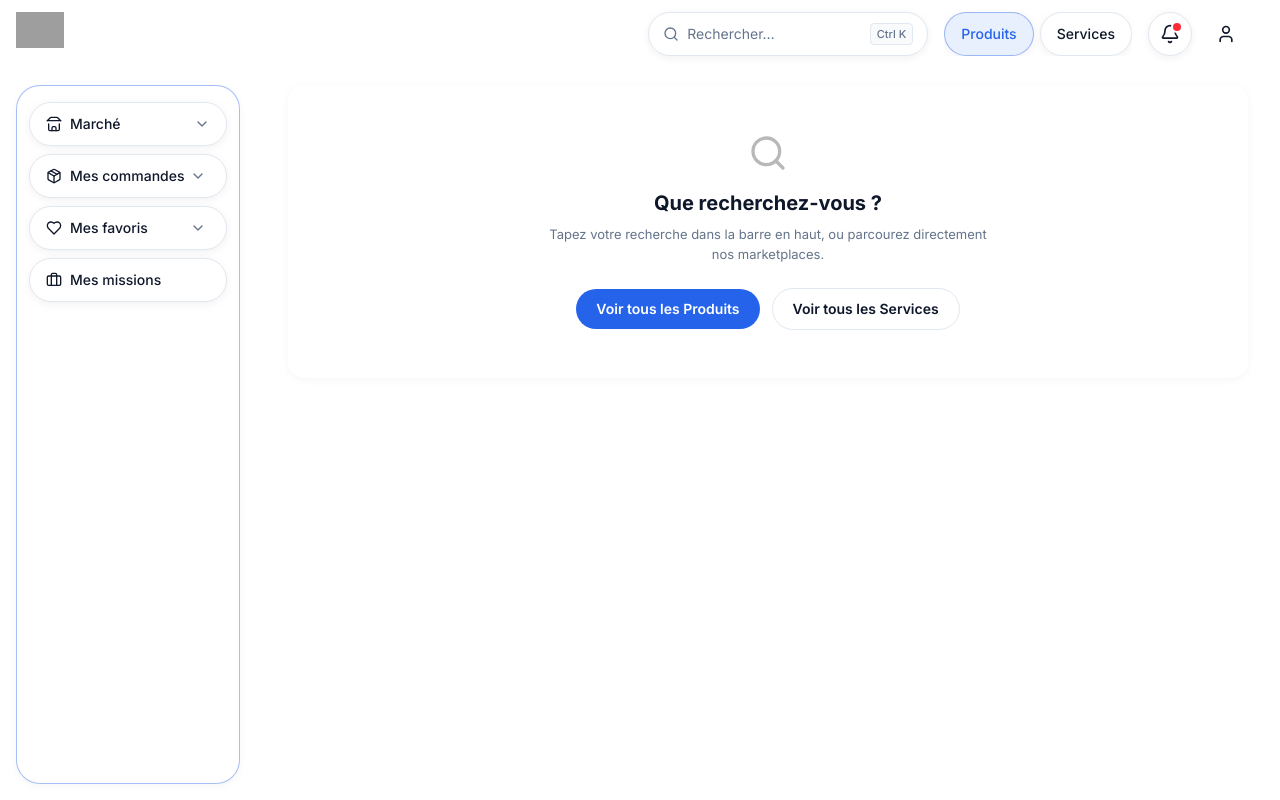
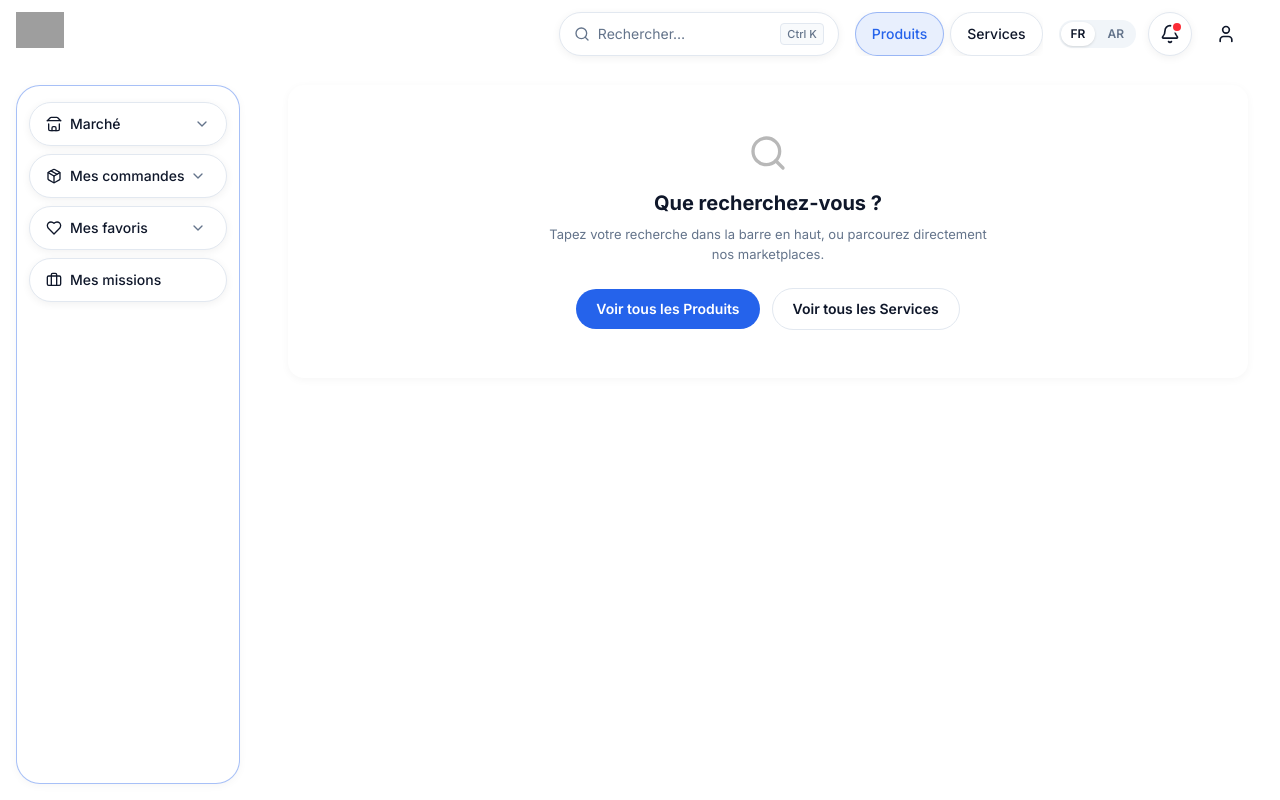
Before and after one commit to Servyou-tn/servyou, a Next.js app: page /recherche in a window 1280 px wide. Built offline with nearby package versions, Linux system fonts and the light colour scheme; no server answers; grey boxes are pictures that could not be loaded.

Commit message:
feat(navbar): integrate existing LanguageToggle into consumer marketplace navbar

```diff
--- a/src/components/marche/MarcheTopBar.tsx
+++ b/src/components/marche/MarcheTopBar.tsx
@@ -11,6 +11,7 @@ import { cn } from '@/lib/utils'
 import { interactiveSurface, SURFACE_HOVER, FOCUS_RING } from '@/components/ui/interactive-surface'
 import { toggleDestination } from '@/lib/marche/marche-routing'
 import type { SearchType, ToggleType } from '@/lib/search/search-params'
+import { LanguageToggle } from '@/components/layout/LanguageToggle'
 import { SegmentedToggle } from './SegmentedToggle'
 import { ExpandableSearch } from './ExpandableSearch'
 import { ProfileAvatarMenu, type TopBarUser } from './ProfileAvatarMenu'
@@ -34,10 +35,10 @@ function useScrolled(threshold = 8): boolean {
 // visible on mobile where the sidebar is hidden). It's a clean image in a Link home — no chrome.
 //
 // Layout — at md+ a single flex row: the logo, then a flex spacer, then everything else clustered
-// on the right in order [welcome (home only) → search → toggle → bell → avatar]. The
+// on the right in order [welcome (home only) → search → toggle → language → bell → avatar]. The
 // toggle is the one shrinkable member (it scrolls internally), so when the row gets tight the
 // spacer collapses and the pills scroll rather than the page overflowing. On mobile (<md) it's a
-// two-row grid: row 1 = logo + search + bell/avatar, row 2 = the toggle full-width (scrolls); the
+// two-row grid: row 1 = logo + search + language/bell/avatar, row 2 = the toggle full-width (scrolls); the
 // welcome is hidden (the in-page heading covers it there). The right cluster is one wrapper that
 // is `display:contents` on mobile (its members place straight into the grid) and a flex at md+.
 export function MarcheTopBar({
@@ -157,8 +158,11 @@ export function MarcheTopBar({
             <SegmentedToggle value={initialType} hrefFor={hrefFor} />
           </div>
 
-          {/* Bell + avatar — mobile: row 1, far right. md+: end of the cluster. */}
+          {/* Language toggle + bell + avatar — mobile: row 1, far right. md+: end of the cluster.
+              The shared FR|AR LanguageToggle leads the group (left of the bell); the flex gap here
+              (gap-2 / md:gap-3) spaces it from the bell exactly as the bell is spaced from the avatar. */}
           <div className="col-start-3 row-start-1 flex shrink-0 items-center justify-self-end gap-2 md:gap-3">
+            <LanguageToggle />
             <button
               type="button"
               // TODO: Real notifications system — see roadmap.md, post-MVP. Visual-only for now.
```
